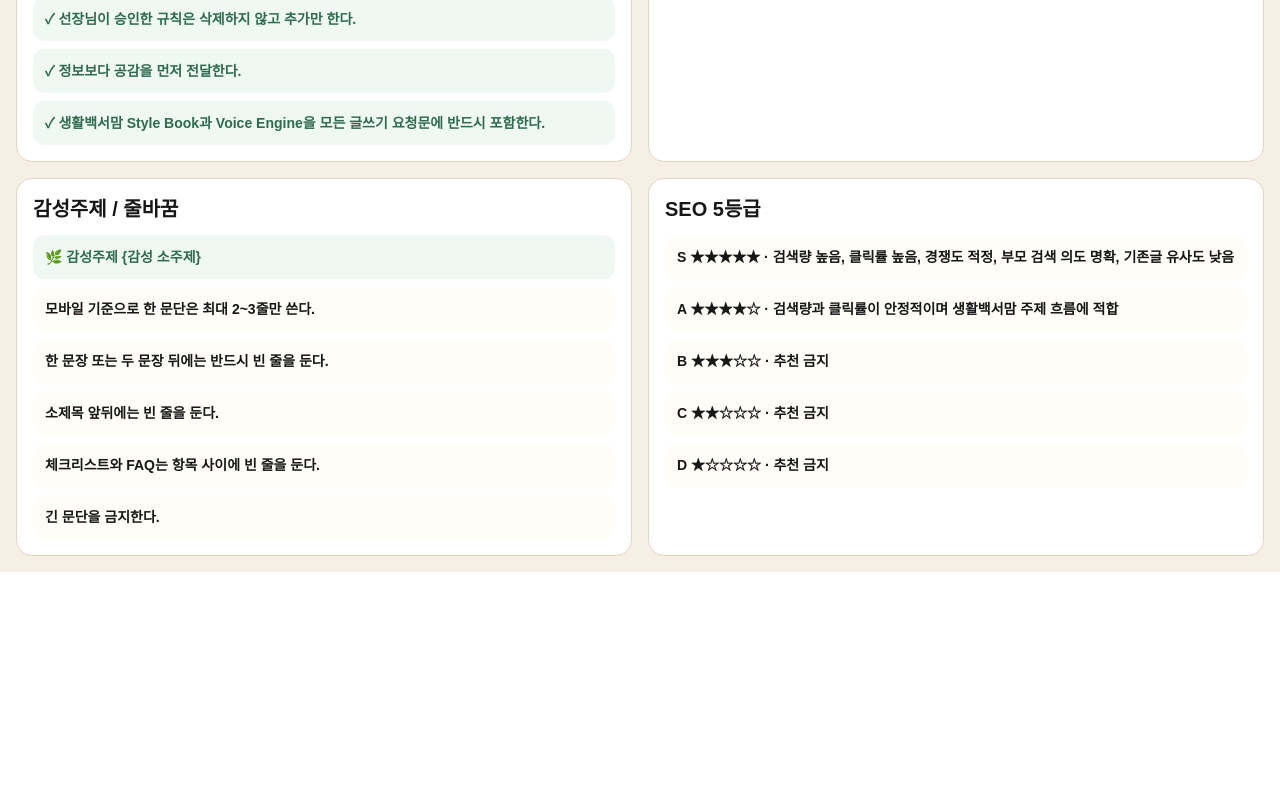
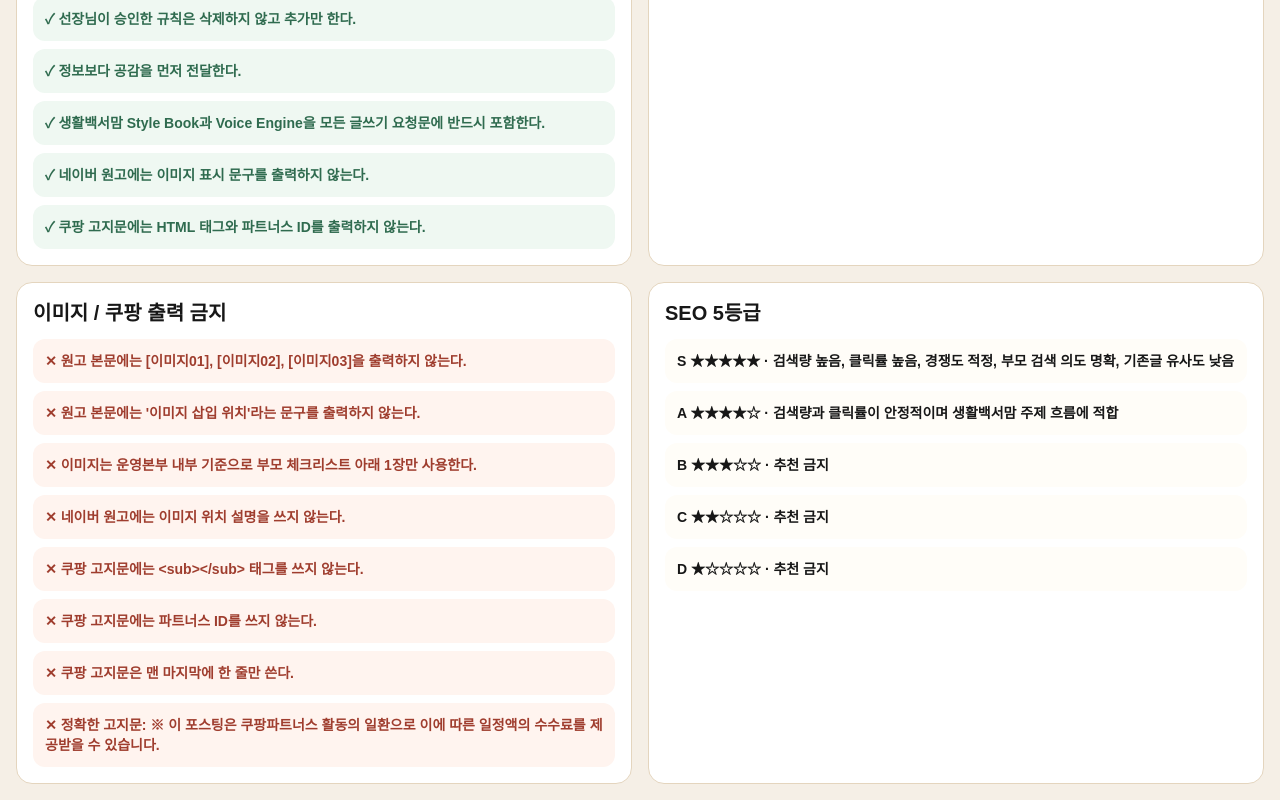
Before and after one commit to yusun7749-art/LifeBookMom-OS, a Next.js app: page /os-lock in a window 1280 px wide. Shown: the part 612-1412 px from the top of the page. Before the commit the page ends 1184 px from the top, so only its background shows below. Built offline with nearby package versions, Linux system fonts and the light colour scheme.

Commit message:
Project033.2 LOCK Output Rules Fix

```diff
--- a/components/v4/OSLockBoard.tsx
+++ b/components/v4/OSLockBoard.tsx
@@ -5,7 +5,7 @@
 
 export default function OSLockBoard() {
   return (
-    <Shell title="OS LOCK" desc="글쓰기 요청문에 실제로 들어가는 헌법·스타일북·문체·SEO 규칙입니다.">
+    <Shell title="OS LOCK" desc="글쓰기 요청문에 실제로 들어가는 고정 규칙입니다.">
       <section className="grid gap-4 xl:grid-cols-2">
         <Box title="생활백서맘 헌법">
           <div className="space-y-2">
@@ -15,21 +15,21 @@
           </div>
         </Box>
 
-        <Box title="문체 LOCK">
-          <div className="space-y-2">
-            {lifebookmomStyleBook.voice.map((rule) => (
-              <p key={rule} className="rounded-xl bg-[#FFFDF8] p-3 text-sm font-bold">{rule}</p>
-            ))}
-          </div>
-        </Box>
-
-        <Box title="감성주제 / 줄바꿈">
+        <Box title="감성 소제목 / 줄바꿈">
           <div className="space-y-2">
             <p className="rounded-xl bg-[#EFF8F2] p-3 text-sm font-bold text-[#2F6B4F]">
               {lifebookmomStyleBook.emotionalSubtopic.format}
             </p>
             {lifebookmomStyleBook.spacing.map((rule) => (
               <p key={rule} className="rounded-xl bg-[#FFFDF8] p-3 text-sm font-bold">{rule}</p>
+            ))}
+          </div>
+        </Box>
+
+        <Box title="이미지 / 쿠팡 출력 금지">
+          <div className="space-y-2">
+            {[...lifebookmomStyleBook.imageRule, ...lifebookmomStyleBook.coupangRule].map((rule) => (
+              <p key={rule} className="rounded-xl bg-[#FFF4EF] p-3 text-sm font-bold text-[#9F3D2E]">✕ {rule}</p>
             ))}
           </div>
         </Box>
--- a/data/v4/irinaWritingRules.ts
+++ b/data/v4/irinaWritingRules.ts
@@ -4,16 +4,17 @@
 import { buildSeoEngineText } from "./lifebookmomSeoEngine";
 
 export const irinaWritingRules = {
-  project: "Project033.1",
-  title: "이리나 글쓰기 요청문 v3.1",
+  project: "Project033.2",
+  title: "이리나 글쓰기 요청문 v3.2",
   locked: true,
 
-  // 기존 화면 호환용 fixed. 절대 삭제 금지.
   fixed: [
     ...lifebookmomConstitution.rules,
     ...lifebookmomStyleBook.seoTopicRule,
     ...lifebookmomStyleBook.voice,
     ...lifebookmomStyleBook.spacing,
+    ...lifebookmomStyleBook.imageRule,
+    ...lifebookmomStyleBook.coupangRule,
   ],
 
   naver: {
@@ -27,8 +28,13 @@
       "요조체처럼 다정하고 부드럽게 쓴다.",
       "옆집 엄마가 실제 경험을 이야기하듯 쓴다.",
       "정보력은 유지하되 설명체가 아니라 대화체로 쓴다.",
+      "원고 안에 [이미지01], [이미지02], [이미지03]을 출력하지 않는다.",
+      "원고 안에 이미지 삽입 위치 문구를 출력하지 않는다.",
+      "이미지는 부모 체크리스트 아래 1장으로 운영본부에서만 관리한다.",
+      "쿠팡 고지문에 <sub></sub>를 쓰지 않는다.",
+      "쿠팡 고지문에 파트너스 ID 또는 AF1467107을 쓰지 않는다.",
+      "쿠팡 고지문은 정해진 한 줄만 출력한다.",
       "별점·점수는 출력하지 않는다.",
-      "쿠팡 고지문은 마지막 한 줄에만 넣는다.",
     ],
   },
   google: {
@@ -98,15 +104,31 @@
 [출력 순서]
 ${output.map((item) => `- ${item}`).join("\n")}
 
-[이미지 삽입 위치 LOCK]
-${lifebookmomStyleBook.imagePosition.map((item) => `- ${item}`).join("\n")}
+[네이버 이미지 위치 LOCK]
+- 원고에는 이미지 관련 문구를 절대 출력하지 않는다.
+- 이미지는 운영본부 기준으로 부모 체크리스트 아래 1장만 사용한다.
 
 [이번 모드 규칙]
 ${current.rules.map((rule) => `- ${rule}`).join("\n")}
+
+[최종 출력 금지]
+- 🌿 감성주제
+- 감성주제
+- [이미지01]
+- [이미지02]
+- [이미지03]
+- 이미지 삽입 위치
+- <sub>
+- </sub>
+- 파트너스 ID
+- AF1467107
+
+[쿠팡 고지문 최종 형식]
+※ 이 포스팅은 쿠팡파트너스 활동의 일환으로 이에 따른 일정액의 수수료를 제공받을 수 있습니다.
 
 [중요]
 - "알겠습니다", "작성하겠습니다", "아래와 같이" 같은 안내 문구를 쓰지 않는다.
 - 시스템 설명, 선택지, 개발 설명을 출력하지 않는다.
 - 지금 바로 ${getModeLabel(mode)} 결과물을 완성한다.
-- 생활백서맘스럽지 않으면 출력하지 말고 처음부터 다시 작성한다.`;
+- 금지 문구가 하나라도 나오면 출력하지 말고 처음부터 다시 작성한다.`;
 }
--- a/data/v4/lifebookmomConstitution.ts
+++ b/data/v4/lifebookmomConstitution.ts
@@ -1,6 +1,6 @@
 export const lifebookmomConstitution = {
-  project: "Project033.1",
-  version: "LOCK v1.1",
+  project: "Project033.2",
+  version: "LOCK v1.2",
   title: "생활백서맘 헌법",
   lock: true,
   rules: [
@@ -14,5 +14,7 @@
     "선장님이 승인한 규칙은 삭제하지 않고 추가만 한다.",
     "정보보다 공감을 먼저 전달한다.",
     "생활백서맘 Style Book과 Voice Engine을 모든 글쓰기 요청문에 반드시 포함한다.",
+    "네이버 원고에는 이미지 표시 문구를 출력하지 않는다.",
+    "쿠팡 고지문에는 HTML 태그와 파트너스 ID를 출력하지 않는다.",
   ],
 };
--- a/data/v4/lifebookmomSeoEngine.ts
+++ b/data/v4/lifebookmomSeoEngine.ts
@@ -1,5 +1,5 @@
 export const lifebookmomSeoEngine = {
-  project: "Project033.1",
+  project: "Project033.2",
   title: "SEO 5등급 추천 엔진",
   lock: true,
   grades: [
@@ -29,5 +29,6 @@
 - B등급 이하는 추천하지 않는다.
 - 클릭률이 낮을 제목은 폐기한다.
 - 말만 바꾼 중복 제목은 폐기한다.
-- 감성 주제는 본문 상단 소주제로 분류한다.`;
+- 감성 주제는 제목 아래 소제목으로만 출력한다.
+- '감성주제'라는 라벨은 출력하지 않는다.`;
 }
--- a/data/v4/lifebookmomStyleBook.ts
+++ b/data/v4/lifebookmomStyleBook.ts
@@ -1,5 +1,5 @@
 export const lifebookmomStyleBook = {
-  project: "Project033.1",
+  project: "Project033.2",
   title: "생활백서맘 Style Book",
   lock: true,
 
@@ -8,7 +8,7 @@
     "SEO 5등급 기준은 검색량, 클릭률, 경쟁도, 계절성, 부모 검색 의도, 기존글 유사도를 함께 본다.",
     "B등급 이하는 추천하지 않는다.",
     "클릭률이 낮을 제목은 생성하지 않는다.",
-    "감성 주제는 소주제로 분류해 본문 상단에 넣는다.",
+    "감성 주제는 소주제로 분류해 제목 바로 아래에 넣되, '감성주제'라는 글자는 출력하지 않는다.",
   ],
 
   voice: [
@@ -23,12 +23,13 @@
 
   emotionalSubtopic: {
     required: true,
-    position: "본문 최상단, 제목 바로 아래",
-    format: "🌿 감성주제\n{감성 소주제}",
+    position: "제목 바로 아래",
+    format: "{감성 소제목만 출력}",
+    banned: ["🌿 감성주제", "감성주제", "감성 소주제"],
     examples: [
-      "스스로 배우는 위생습관",
-      "아이 마음을 다치지 않게 알려주는 생활교육",
-      "혼자 해내는 아이를 응원하는 부모의 말",
+      "엄마, 나도 냄새가 나? 그 한마디에 조금은 놀랐던 날",
+      "아이 마음을 다치지 않게 알려주고 싶었던 하루",
+      "혼자 해내는 아이를 응원하게 되는 작은 습관",
     ],
   },
 
@@ -42,11 +43,10 @@
 
   requiredFlow: [
     "제목 1개",
-    "감성주제",
+    "감성 소제목",
     "공감 도입",
     "본문",
     "부모 체크리스트",
-    "이미지 삽입 위치",
     "생활백서맘 추천 아이템",
     "마무리",
     "자주 묻는 질문 5개",
@@ -54,10 +54,18 @@
     "쿠팡파트너스 고지문 한 줄",
   ],
 
-  imagePosition: [
-    "[이미지01] 도입 후",
-    "[이미지02] 본문 중간",
-    "[이미지03] 체크리스트 전후",
+  imageRule: [
+    "원고 본문에는 [이미지01], [이미지02], [이미지03]을 출력하지 않는다.",
+    "원고 본문에는 '이미지 삽입 위치'라는 문구를 출력하지 않는다.",
+    "이미지는 운영본부 내부 기준으로 부모 체크리스트 아래 1장만 사용한다.",
+    "네이버 원고에는 이미지 위치 설명을 쓰지 않는다.",
+  ],
+
+  coupangRule: [
+    "쿠팡 고지문에는 <sub></sub> 태그를 쓰지 않는다.",
+    "쿠팡 고지문에는 파트너스 ID를 쓰지 않는다.",
+    "쿠팡 고지문은 맨 마지막에 한 줄만 쓴다.",
+    "정확한 고지문: ※ 이 포스팅은 쿠팡파트너스 활동의 일환으로 이에 따른 일정액의 수수료를 제공받을 수 있습니다.",
   ],
 
   forbiddenPhrases: [
@@ -73,5 +81,13 @@
     "첫째",
     "둘째",
     "셋째",
+    "[이미지01]",
+    "[이미지02]",
+    "[이미지03]",
+    "이미지 삽입 위치",
+    "<sub>",
+    "</sub>",
+    "파트너스 ID",
+    "AF1467107",
   ],
 };
--- a/data/v4/lifebookmomVoiceEngine.ts
+++ b/data/v4/lifebookmomVoiceEngine.ts
@@ -9,14 +9,19 @@
 [문체 LOCK]
 ${lifebookmomStyleBook.voice.map((rule) => `- ${rule}`).join("\n")}
 
-[감성주제 LOCK]
-- 본문 상단에 반드시 감성주제를 넣는다.
-- 형식:
-🌿 감성주제
-{감성 소주제}
+[감성 소제목 LOCK]
+- 제목 바로 아래에 감성 소제목만 출력한다.
+- '🌿 감성주제', '감성주제', '감성 소주제'라는 글자는 절대 출력하지 않는다.
+- 감성 소제목은 따뜻한 문장형으로 쓴다.
 
 [모바일 줄바꿈 LOCK]
 ${lifebookmomStyleBook.spacing.map((rule) => `- ${rule}`).join("\n")}
+
+[이미지 출력 금지 LOCK]
+${lifebookmomStyleBook.imageRule.map((rule) => `- ${rule}`).join("\n")}
+
+[쿠팡 고지문 LOCK]
+${lifebookmomStyleBook.coupangRule.map((rule) => `- ${rule}`).join("\n")}
 
 [금지 문장]
 ${lifebookmomStyleBook.forbiddenPhrases.map((rule) => `- ${rule}`).join("\n")}
@@ -31,5 +36,5 @@
 공감 → 경험 → 정보 → 공감 → 정보 → 체크 → 응원 흐름으로 쓴다.
 
 [검사]
-AI 설명체처럼 느껴지면 처음부터 다시 작성한다.`;
+금지 문구가 하나라도 나오면 처음부터 다시 작성한다.`;
 }
```
Also changed, not shown: 1 other file (tests, documents, lock files or other folders).
